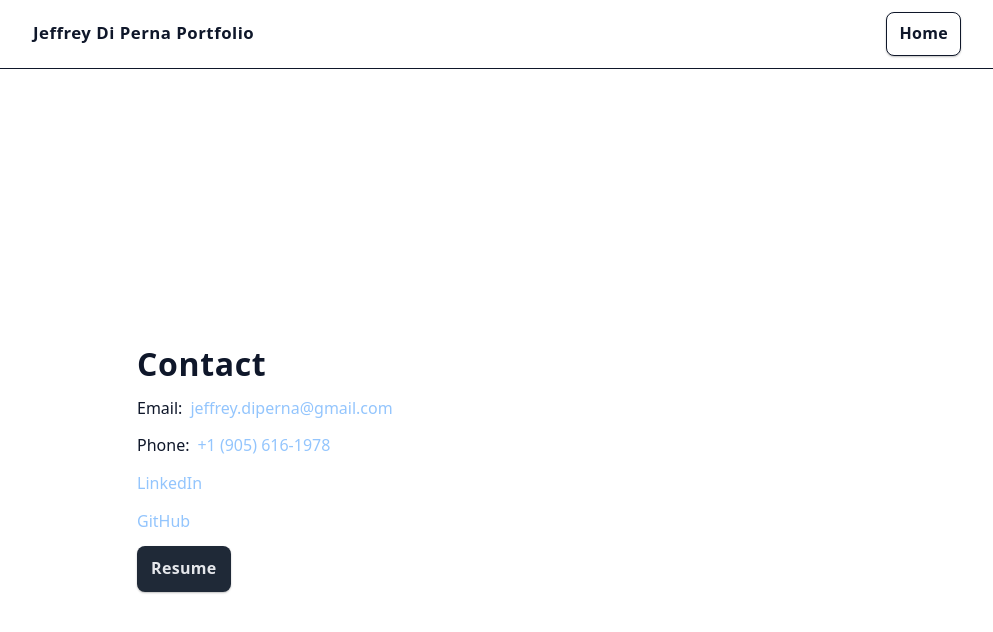
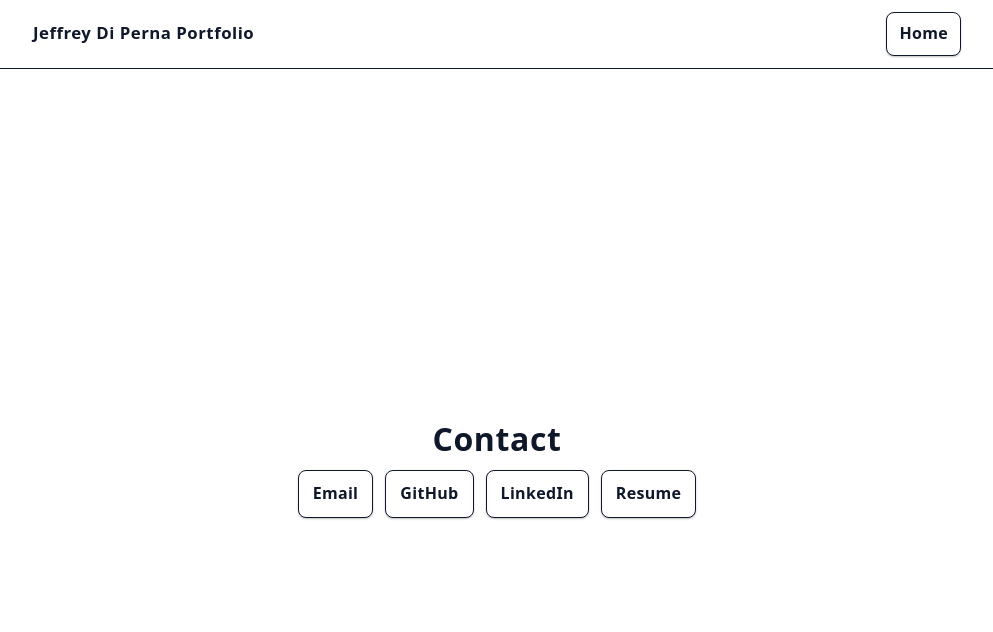
Before and after one commit to JeffreyDiPerna/Personal_Portfolio_Website, a Next.js app in the folder jeffrey-portfolio/: page /contact in a window 1280 px wide. Shown: the top 632 px of the page, without its empty margins (143-1136 px from the left). Built offline with nearby package versions, Linux system fonts and the light colour scheme.

Commit message:
feat reformmated the contact page to be all buttons

```diff
--- a/jeffrey-portfolio/src/app/contact/page.jsx
+++ b/jeffrey-portfolio/src/app/contact/page.jsx
@@ -10,47 +10,32 @@ export default function ContactPage() {
         <section style={styles.section}>
           <h1 style={styles.title}>Contact</h1>
 
-          <ul style={styles.list}>
-            <li style={styles.item}>
-              Email:{" "}
-              <a href="mailto:jeffrey.diperna@gmail.com" style={styles.link}>
-                jeffrey.diperna@gmail.com
+          <div style={styles.buttonContainer}>
+            <a
+              href="mailto:jeffrey.diperna@gmail.com"
+              style={styles.button}
+              aria-label="Email Jeffrey Di Perna"
+            >
+              Email
             </a>
-            </li>
-
-            <li style={styles.item}>
-              Phone:{" "}
-              <a href="tel:+19056161978" style={styles.link}>
-                +1 (905) 616-1978
+            <a
+              href="https://github.com/JeffreyDiPerna"
+              target="_blank"
+              rel="noopener noreferrer"
+              style={styles.button}
+              aria-label="Visit GitHub"
+            >
+              GitHub
             </a>
-            </li>
-
-            <li style={styles.item}>
-              {" "}
             <a
               href="https://www.linkedin.com/in/jeffrey-di-perna-39ab101a3/"
               target="_blank"
               rel="noopener noreferrer"
-                style={styles.link}
+              style={styles.button}
+              aria-label="Visit LinkedIn"
             >
               LinkedIn
             </a>
-            </li>
-
-            <li style={styles.item}>
-              {" "}
-              <a
-                href="https://github.com/JeffreyDiPerna"
-                target="_blank"
-                rel="noopener noreferrer"
-                style={styles.link}
-              >
-                GitHub
-              </a>
-            </li>
-
-            <li style={styles.item}>
-              {" "}
             <a
               href="/resume.pdf"
               target="_blank"
@@ -61,8 +46,7 @@ export default function ContactPage() {
             >
               Resume
             </a>
-            </li>
-          </ul>
+          </div>
         </section>
       </main>
     </>
@@ -89,23 +73,13 @@ const styles = {
     fontSize: "2rem",
     fontWeight: 800,
     letterSpacing: "0.02em",
+    textAlign: "center",
   },
-  list: {
-    listStyle: "none",
-    padding: 0,
-    margin: 0,
-    display: "grid",
-    gap: 12,
-  },
-  item: {
+  buttonContainer: {
     display: "flex",
     flexWrap: "wrap",
-    gap: 8,
-    alignItems: "center",
-  },
-  link: {
-    color: "#93c5fd", // blue-300
-    textDecoration: "none",
+    gap: 12,
+    justifyContent: "center",
   },
   button: {
     display: "inline-flex",
@@ -113,11 +87,12 @@ const styles = {
     justifyContent: "center",
     padding: "10px 14px",
     borderRadius: 8,
-    background: "#1f2937", // gray-800
-    color: "#e5e7eb",      // gray-200
+    background: "#ffffff", // white
+    color: "#0f172a",      // deep slate
     textDecoration: "none",
     fontWeight: 700,
     letterSpacing: "0.02em",
+    border: "1px solid #0f172a", // outline
     boxShadow: "0 1px 2px rgba(0,0,0,0.25)",
     transition: "transform 120ms ease, background 120ms ease, color 120ms ease",
   },
```
Lines whose indentation alone changed are shown as unchanged.
